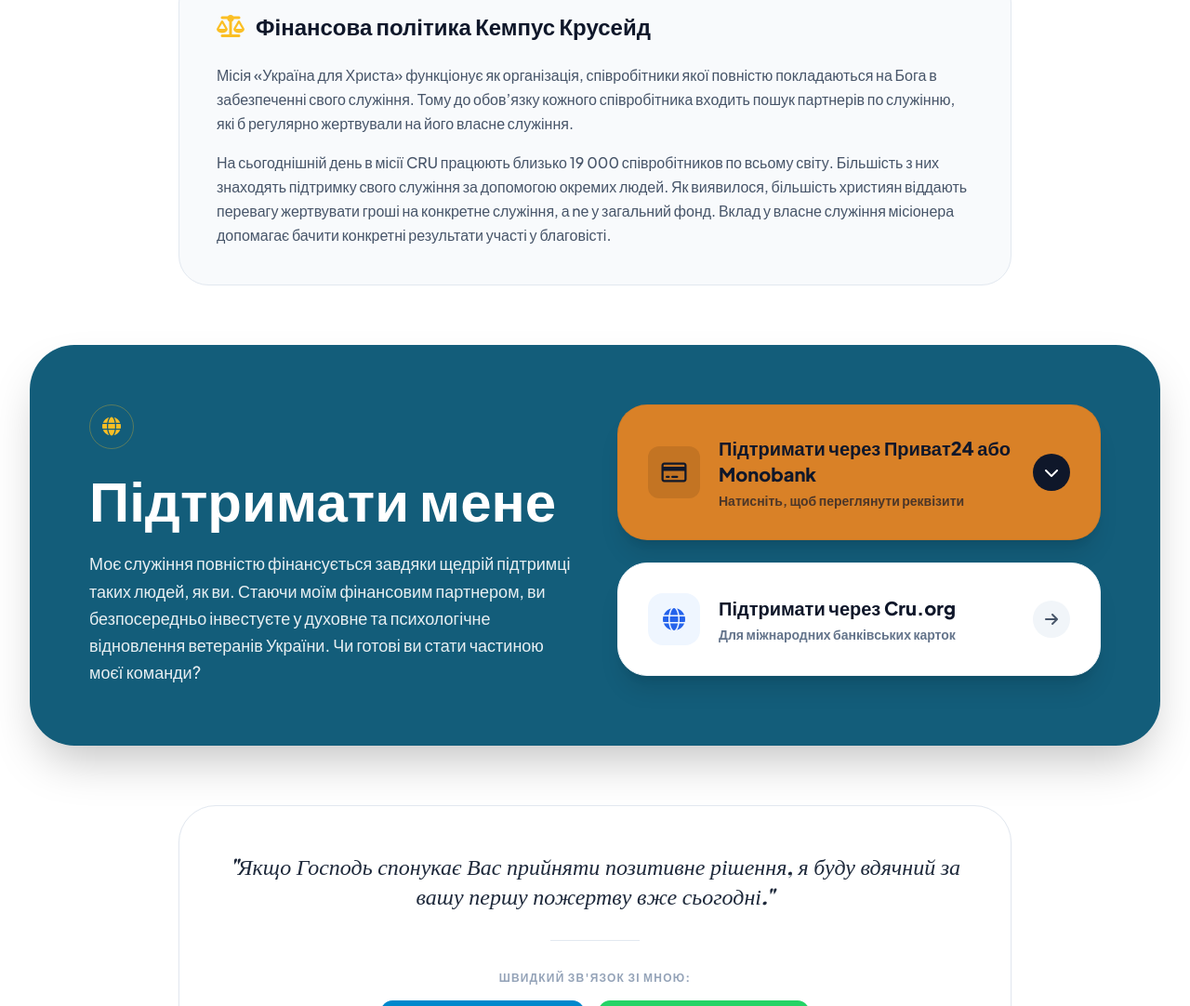
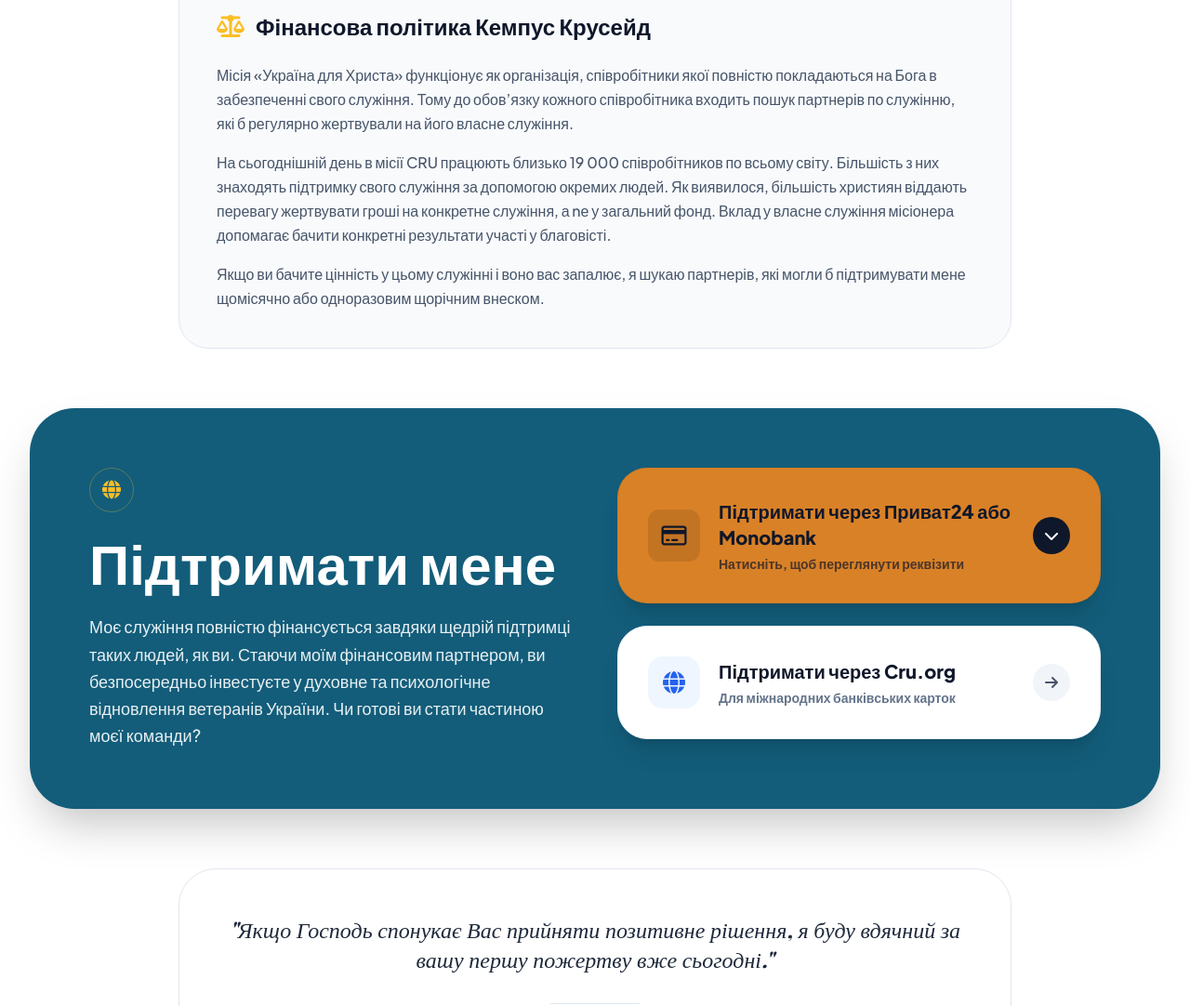
Before and after one commit to aleksandrkilusik-blip/kyliushyk-news, a plain HTML site: page index.html in a window 1280 px wide. Shown: the part 5803-6885 px from the top of the page at 93% size. Drawn offline with nearby package versions, Linux system fonts and the light colour scheme; a web font is replaced by a local one.

Commit message:
Add support request paragraph in multiple languages

```diff
--- a/index.html
+++ b/index.html
@@ -475,6 +475,7 @@
                     <div class="text-slate-600 dark:text-slate-300 leading-relaxed text-base space-y-4 font-medium transition-colors duration-200">
                         <p data-i18n="fin-p1">Місія «Україна для Христа» функціонує як організація, співробітники якої повністю покладаються на Бога в забезпеченні свого служіння. Тому до обов’язку кожного співробітника входить пошук партнерів по служінню, які б регулярно жертвували на його власне служіння.</p>
                         <p data-i18n="fin-p2">На сьогоднішній день в місії CRU працюють близько 19 000 співробітників по всьому світу. Більшість з них знаходять підтримку свого служіння за допомогою окремих людей. Як виявилося, більшість християн віддають перевагу жертвувати гроші на конкретне служіння, а не у загальний фонд. Вклад у власне служіння місіонера допомагає бачити конкретні результати участі у благовісті.</p>
+                        <p data-i18n="fin-p3">Якщо ви бачите цінність у цьому служінні і воно вас запалює, я шукаю партнерів, які могли б підтримувати мене щомісячно або одноразовим щорічним внеском.</p>
                     </div>
                 </div>
             </div>
@@ -801,6 +802,7 @@
                 "fin-h4": "Фінансова політика Кемпус Крусейд",
                 "fin-p1": "Місія «Україна для Христа» функціонує як організація, співробітники якої повністю покладаються на Бога в забезпеченні свого служіння. Тому до обов’язку кожного співробітника входить пошук партнерів по служінню, які б регулярно жертвували на його власне служіння.",
                 "fin-p2": "На сьогоднішній день в місії CRU працюють близько 19 000 співробітников по всьому світу. Більшість з них знаходять підтримку свого служіння за допомогою окремих людей. Як виявилося, більшість християн віддають перевагу жертвувати гроші на конкретне служіння, а nе у загальний фонд. Вклад у власне служіння місіонера допомагає бачити конкретні результати участі у благовісті.",
+                "fin-p3": "Якщо ви бачите цінність у цьому служінні і воно вас запалює, я шукаю партнерів, які могли б підтримувати мене щомісячно або одноразовим щорічним внеском.",
                 "need-h4": "Фінансові потреби мого служіння",
                 "need-p1": "Зараз мені потрібно знайти <strong class='dark:text-white'>35 000 гривень</strong> в місяць на зарплату та витрати по служінню. Щоб зібрати цю суму якомога швидше, мені необхідно знайти приблизно <strong class='dark:text-white'>25 людей</strong>, які могли б жертвувати приблизно <strong class='dark:text-white'>1500 гривень</strong> на місяць. Переказ коштів здійснюється за допомогою банківського переказу на рахунок місії.",
                 "need-stat1": "щомісячна ціль",
@@ -939,6 +941,7 @@
                 "fin-h4": "Campus Crusade Financial Policy",
                 "fin-p1": "The \"Ukraine for Christ\" mission operates as an organization whose staff fully relies on God to provide for their ministry. Therefore, it is the duty of each staff member to find partners who will regularly donate to their personal ministry.",
                 "fin-p2": "Today, the CRU mission employs about 19,000 staff worldwide. Most find support for their ministry through individuals. As it turns out, most Christians prefer to donate to a specific ministry rather than a general fund. Contributing to a missionary's personal ministry helps see concrete results in evangelism and discipleship.",
+                "fin-p3": "If you see value in this ministry and it inspires you, I am looking for partners who could support me monthly or with a one-time annual gift.",
                 "need-h4": "Financial Needs of My Ministry",
                 "need-p1": "Currently, I need to raise <strong class='dark:text-white'>35,000 UAH</strong> per month for salary and ministry expenses. To raise this amount as quickly as possible, I need to find about <strong class='dark:text-white'>25 people</strong> who could donate roughly <strong class='dark:text-white'>1,500 UAH</strong> per month. Transfers are made via bank transfer to the mission's account.",
                 "need-stat1": "monthly goal",
@@ -1065,6 +1068,7 @@
                 "fin-h4": "Polityka finansowa Campus Crusade",
                 "fin-p1": "Misja „Ukraina dla Chrystusa” działa jako organizacja, której pracownicy całkowicie polegają na Bogu w zapewnieniu swojej służby. Dlatego obowiązkiem każdego pracownika jest znalezienie partnerów, którzy będą regularnie przekazywać darowizny na jego osobistą służbę.",
                 "fin-p2": "Obecnie misja CRU zatrudnia około 19 000 pracowników na całym świecie. Większość znajduje wsparcie poprzez osoby prywatne. Jak się okazuje, większość chrześcijan woli przekazywać darowizny na konkretną służbę, a nie na fundusz ogólny. Wkład w osobistą służbę misjonarza pomaga dostrzec konkretne rezultaty w ewangelizacji i uczniostwie.",
+                "fin-p3": "Jeśli widzisz wartość w tej służbie i ona cię inspiruje, szukam partnerów, którzy mogliby wspierać mnie miesięcznie lub jednorazowo raz w roku.",
                 "need-h4": "Potrzeby finansowe mojej służby",
                 "need-p1": "Obecnie muszę zebrać <strong class='dark:text-white'>35 000 hrywien</strong> miesięcznie na pensję i wydatki związane ze służbą. Aby jak najszybciej zebrać tę kwotę, muszę znaleźć około <strong class='dark:text-white'>25 osób</strong>, które mogłyby przekazywać około <strong class='dark:text-white'>1500 hrywien</strong> miesięcznie. Przelewy realizowane są na konto bankowe misji.",
                 "need-stat1": "miesięczny cel",
@@ -1190,6 +1194,7 @@
                 "fin-h4": "Finanzpolitik von Campus Crusade",
                 "fin-p1": "Die Mission „Ukraine für Christus“ fungiert als Organisation, deren Mitarbeiter bei der Versorgung ihres Dienstes völlig auf Gott vertrauen. Daher ist es die Pflicht jedes Mitarbeiters, Partner zu finden, die regelmäßig für seinen persönlichen Dienst spenden würden.",
                 "fin-p2": "Heute arbeiten weltweit etwa 19.000 Mitarbeiter in der CRU-Mission. Die meisten von ihnen finden Unterstützung für ihren Dienst durch Einzelpersonen. Es hat sich gezeigt, dass die meisten Christen lieber für einen bestimmten Dienst spenden als in einen allgemeinen Fonds. Ein Beitrag zum persönlichen Dienst eines Missionars hilft, konkrete Ergebnisse bei der Evangelisation und Jüngerschaft zu sehen.",
+                "fin-p3": "Wenn Sie einen Wert in diesem Dienst sehen und er Sie begeistert, suche ich Partner, die mich monatlich oder mit einer einmaligen jährlichen Spende unterstützen könnten.",
                 "qr-h4": "Spendeninformationen",
                 "btn-pb": "Privat24",
                 "btn-mono": "Monobank (IBAN)",
```
